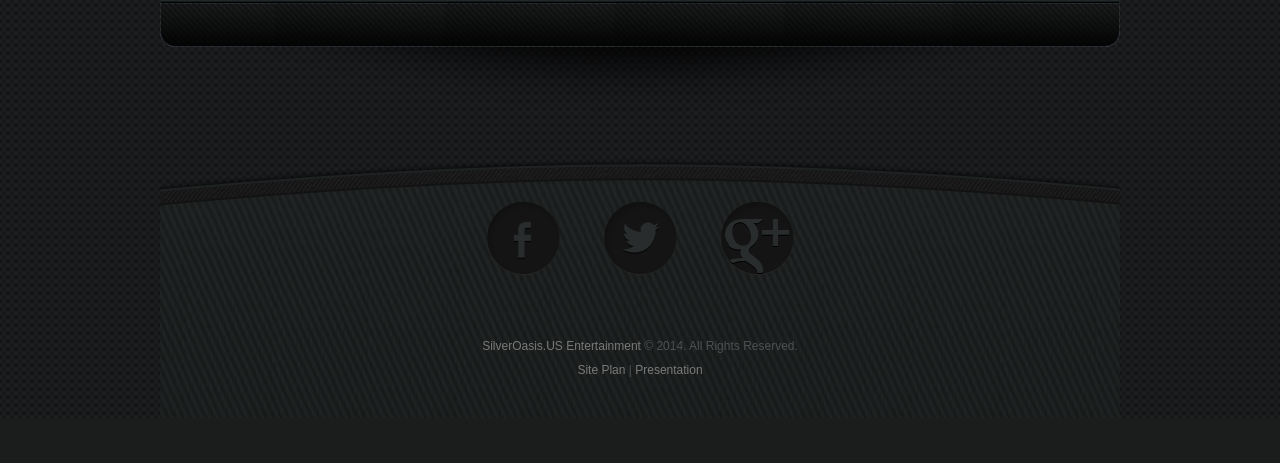
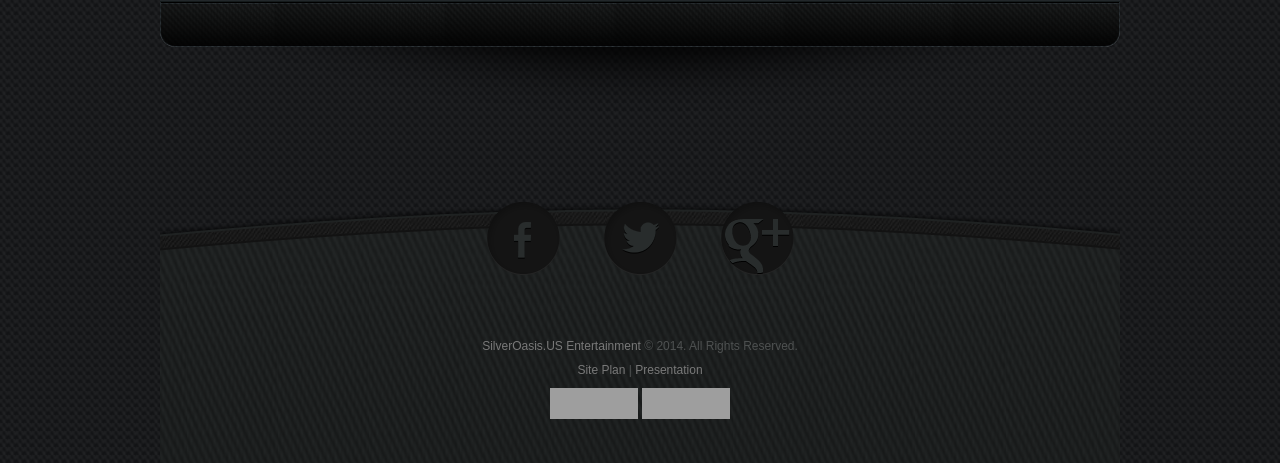
Before and after one commit to sylbhann/SilverOasis-Entertainment, a PHP site: page / in a window 1280 px wide. Shown: the part 1081-1544 px from the top of the page. Before the commit the page ends 1458 px from the top, so only its background shows below. Run offline with PHP 8.4, Linux system fonts and the light colour scheme; data that the repository does not hold is empty; some libraries are stand-ins or nearby versions; some web fonts are replaced; grey boxes are pictures that could not be loaded.

Commit message:
Updated Footer and did CSS/HTML5 validations

```diff
--- a/com.web.views/footer.php
+++ b/com.web.views/footer.php
@@ -14,6 +14,14 @@ $date = date('Y')
                         <a href="/index.php?action=home" title="Home">SilverOasis.US Entertainment</a> &copy; <?php echo $date ?>. all rights reserved.
                         <br /><br />
                         <a href="/index.php?action=siteplan" title="Site Plan">Site Plan</a> | <a href="/index.php?action=presentation" title="Presentations">Presentation</a>
+                        <br /><br />
+
+                        <a href="http://jigsaw.w3.org/css-validator/check/referer">
+                            <img src="http://jigsaw.w3.org/css-validator/images/vcss-blue" alt="Valid CSS!" height="31" width="88" title="Valid CSS!" />
+                        </a>
+                        <a href="http://validator.w3.org/check?uri=http%3A%2F%2Fsilveroasis.us%2F&charset=%28detect+automatically%29&doctype=Inline&group=0&user-agent=W3C_Validator%2F1.3+http%3A%2F%2Fvalidator.w3.org%2Fservices#congrats" title="HTML5 Validator">
+                            <img src="http://www.w3.org/QA/Tools/I_heart_validator_lg" alt="Validators Donation Program logo" height="31" width="88" title="HTML5 Validation">
+                        </a>
                     </p>
                 </div>
             </footer>
```
